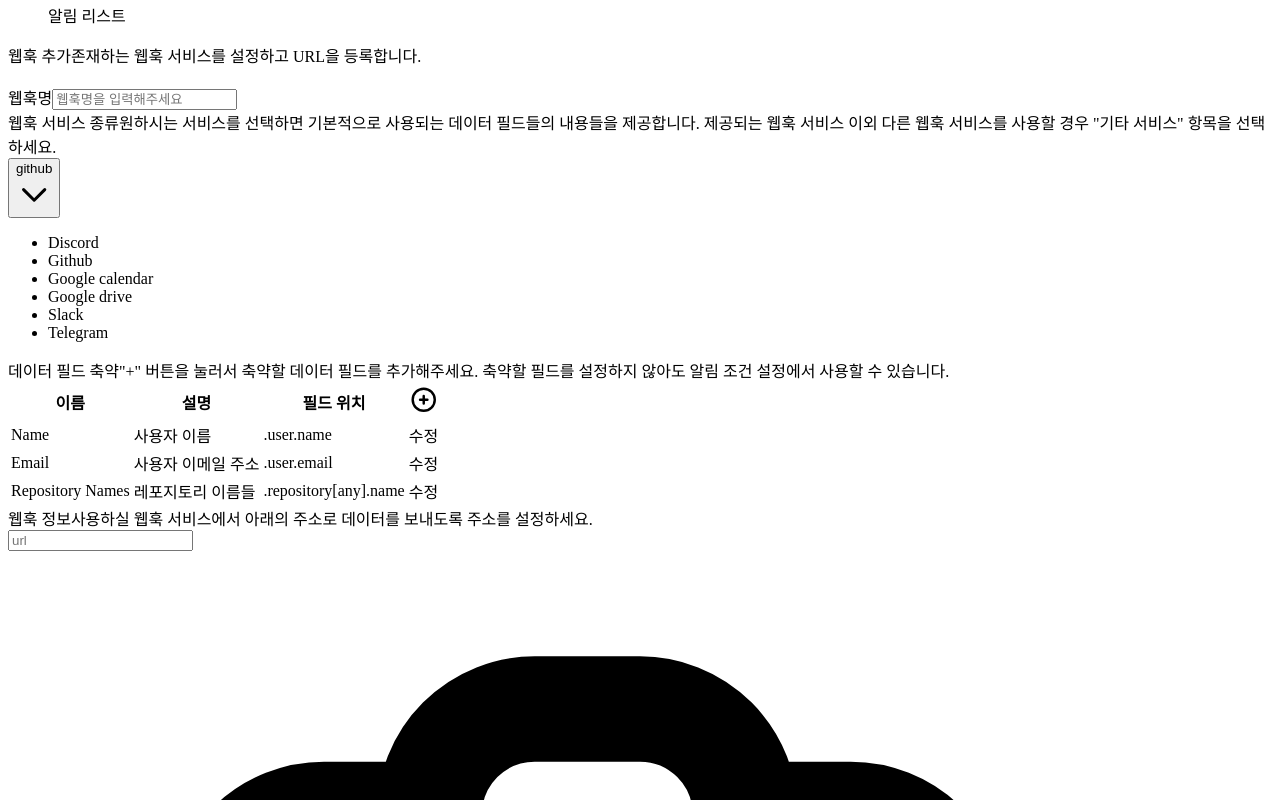
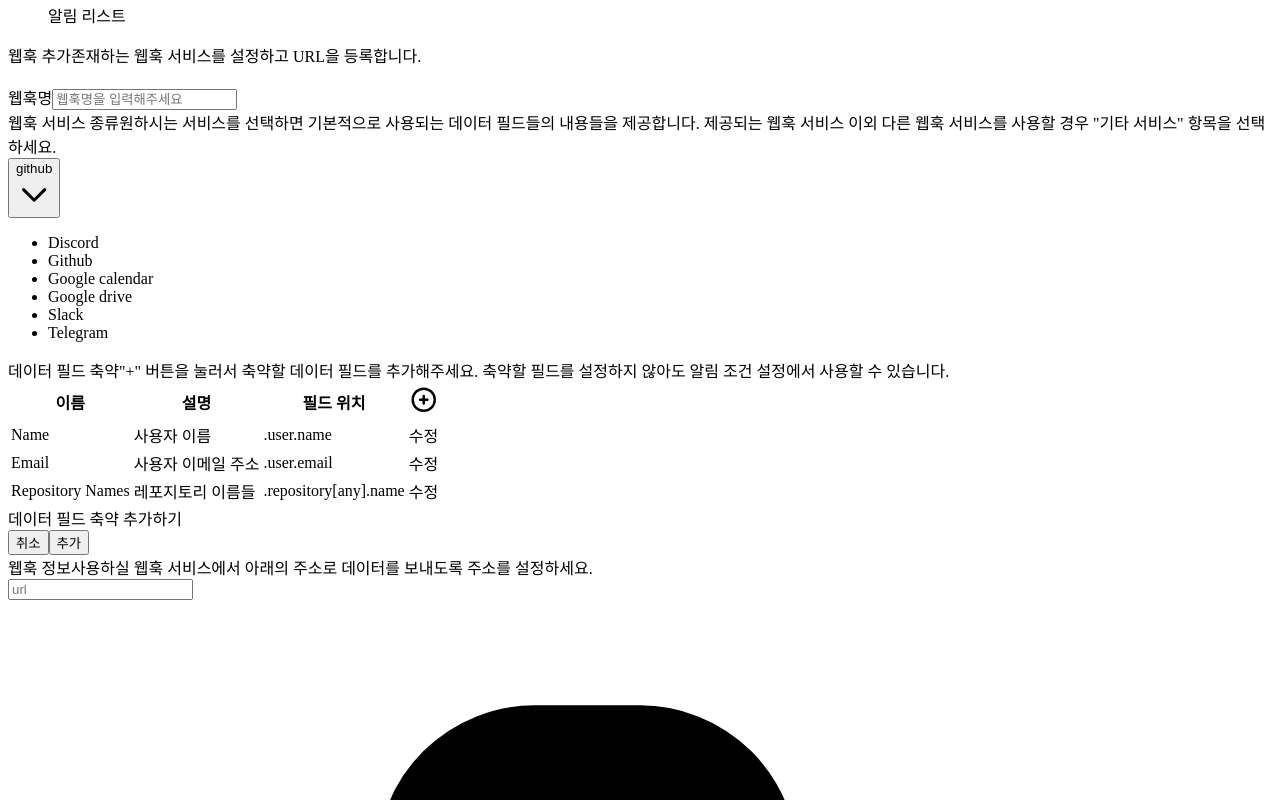
Before and after one commit to ideal6/Captain_Hook_Web, a Next.js app: page /webhooks/add in a window 1280 px wide. Both pictures are taken after a click on the icon 423 px from the left and 4169 px from the top of the page. Shown: the part 3769-4569 px from the top of the page. Built offline with nearby package versions, Linux system fonts and the light colour scheme.

Commit message:
feat: add Modal in WebhookAdd

```diff
--- a/components/atoms/modal/index.tsx
+++ b/components/atoms/modal/index.tsx
@@ -1,30 +1,48 @@
 import cn from 'classnames'
+// import { useEffect, useRef } from 'react'
 import Button from '../button'
 
 interface ModalProps {
   isOpen: boolean
-  text: string
-  closeHandler: React.MouseEventHandler<HTMLButtonElement>
+  leftText: string
+  rightText: string
+  leftHandler: React.MouseEventHandler<HTMLButtonElement>
   confirmHandler: React.MouseEventHandler<HTMLButtonElement>
 }
 
 const Modal: React.FC<ModalProps> = ({
   children,
   isOpen,
-  text,
-  closeHandler,
+  leftText,
+  rightText,
+  leftHandler,
   confirmHandler,
 }) => {
+  // const modalElem = useRef()
+  // const clickOutsideHandler = (e) => {
+  //   if (isOpen && !modalElem.current.contains(e.target)) isOpen = false
+  // }
+
+  // useEffect(() => {
+  //   window.addEventListener('click', clickOutsideHandler)
+  //   return () => {
+  //     window.removeEventListener('click', clickOutsideHandler)
+  //   }
+  // }, [])
+
   return (
     isOpen && (
       <div
         className={cn(
-          'absolute inset-0',
+          'absolute inset-0 z-10',
           'bg-black bg-opacity-50',
           'flex justify-center items-center'
         )}
       >
-        <div className={cn('bg-white', 'p-5', 'rounded-lg shadow-md')}>
+        <div
+          className={cn('bg-white', 'p-5', 'rounded-lg shadow-md')}
+          // ref={modalElem}
+        >
           <div className={cn(`flex justify-center`)}>{children}</div>
           <div className={cn('flex justify-end mt-6')}>
             <Button
@@ -33,9 +51,9 @@ const Modal: React.FC<ModalProps> = ({
               fontSize="big"
               fontColor="primary"
               backgroundColor="white"
-              onClickHandler={closeHandler}
+              onClickHandler={leftHandler}
             >
-              취소
+              {leftText}
             </Button>
             <span className={cn('ml-5')} />
             <Button
@@ -46,7 +64,7 @@ const Modal: React.FC<ModalProps> = ({
               backgroundColor="primary"
               onClickHandler={confirmHandler}
             >
-              {text}
+              {rightText}
             </Button>
           </div>
         </div>
--- a/components/molecules/copyinput/index.tsx
+++ b/components/molecules/copyinput/index.tsx
@@ -12,7 +12,7 @@ const CopyInput: React.FC = () => {
   }
 
   return (
-    <div className={cn('w-360 relative flex flex-row')}>
+    <div className={cn('w-360 relative z-0 flex flex-row')}>
       <Input
         type="url"
         id="copy-input"
--- a/components/molecules/table/index.tsx
+++ b/components/molecules/table/index.tsx
@@ -8,11 +8,16 @@ interface TableProps {
   content:
     | Array<{ name: string; type: string; key: string }>
     | Array<{ name: string; desc: string; field: string }>
+  addDataField: React.MouseEventHandler<SVGElement>
+  modifyDataField: React.MouseEventHandler<HTMLSpanElement>
 }
 
-const Table: React.FC<TableProps> = ({ title, content }) => {
-  // eslint-disable-next-line no-console
-  const modifyDataField = (e) => console.log(e)
+const Table: React.FC<TableProps> = ({
+  title,
+  content,
+  addDataField,
+  modifyDataField,
+}) => {
   return (
     <div
       className={cn('flex flex-col flex-shrink-0', '-my-2 sm:-mx-6 lg:-mx-8')}
@@ -36,7 +41,7 @@ const Table: React.FC<TableProps> = ({ title, content }) => {
                   )}
                 >
                   <PlusCircleIcon
-                    onClick={modifyDataField}
+                    onClick={addDataField}
                     className={cn('w-6 h-6 text-highlight cursor-pointer')}
                   />
                 </th>
@@ -49,8 +54,7 @@ const Table: React.FC<TableProps> = ({ title, content }) => {
                   <Td
                     key={idx}
                     record={option}
-                    // eslint-disable-next-line no-console
-                    onClickHandler={(e) => console.log(e)}
+                    onClickHandler={modifyDataField}
                   />
                 </tr>
               ))}
--- a/components/molecules/webhooksetting/index.tsx
+++ b/components/molecules/webhooksetting/index.tsx
@@ -1,8 +1,10 @@
 /* eslint-disable no-console */
 import cn from 'classnames'
+import { useState } from 'react'
 import Webhook from '../../../types/webhook'
 import Input from '../../atoms/input'
 import ListBox from '../../atoms/listbox'
+import Modal from '../../atoms/modal'
 import Span from '../../atoms/span'
 import CopyInput from '../copyinput'
 import Table from '../table'
@@ -16,6 +18,17 @@ const WebhookSetting: React.FC<WebhookSettingProps> = ({
   webhook,
   dispatch,
 }) => {
+  const [isAddOpen, setIsAddOpen] = useState<boolean>(false)
+  const [isModifyOpen, setIsModifyOpen] = useState<boolean>(false)
+
+  const toggleAdd = () => {
+    setIsAddOpen(!isAddOpen)
+  }
+
+  const toggleModify = () => {
+    setIsModifyOpen(!isModifyOpen)
+  }
+
   return (
     <>
       {/* 1. 알림 이름 */}
@@ -79,7 +92,32 @@ const WebhookSetting: React.FC<WebhookSettingProps> = ({
             '"+" 버튼을 눌러서 축약할 데이터 필드를 추가해주세요. 축약할 필드를 설정하지 않아도 알림 조건 설정에서 사용할 수 있습니다.'
           }
         </Span>
-        <Table title={['이름', '설명', '필드 위치']} content={tableItems} />
+        <Table
+          title={['이름', '설명', '필드 위치']}
+          content={tableItems}
+          addDataField={toggleAdd}
+          modifyDataField={toggleModify}
+        />
+        {/* 추가 모달 */}
+        <Modal
+          isOpen={isAddOpen}
+          leftText="취소"
+          rightText="추가"
+          leftHandler={toggleAdd}
+          confirmHandler={(e) => console.log(e)}
+        >
+          데이터 필드 축약 추가하기
+        </Modal>
+        {/* 수정 모달 */}
+        <Modal
+          isOpen={isModifyOpen}
+          leftText="삭제"
+          rightText="수정"
+          leftHandler={toggleModify}
+          confirmHandler={(e) => console.log(e)}
+        >
+          데이터 필드 축약 수정하기
+        </Modal>
       </div>
 
       {/* 4. 웹훅 정보 */}
```
